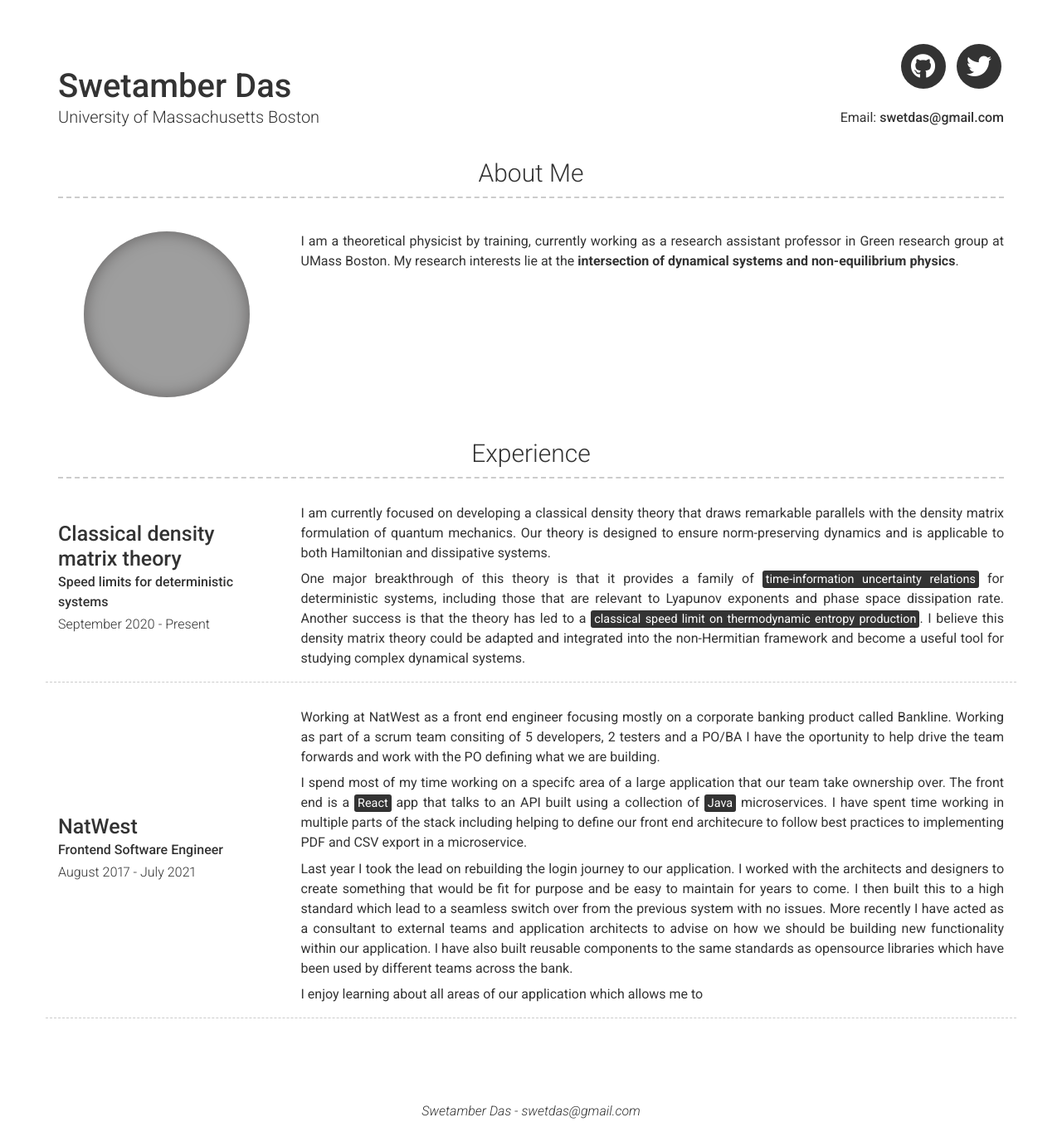
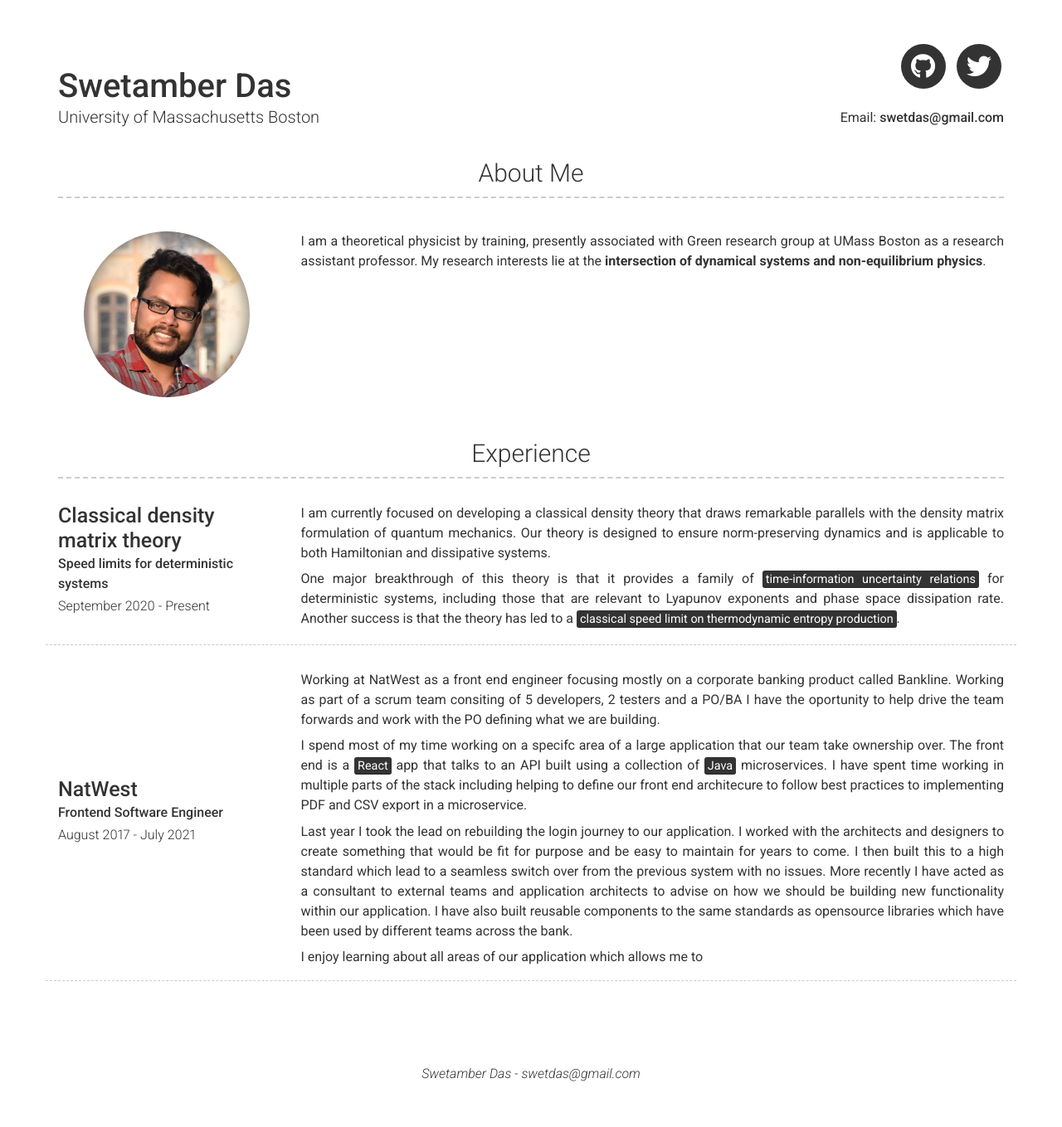
Before and after one commit to SwetamberD/swetamberd.github.io, a Jekyll site: the page built from index.md, in a window 1280 px wide. Shown: the whole page at 83% size. Built offline with Jekyll 4.4.1, drawn with Linux system fonts in a browser that asks for light colours; nearby versions of some CDN libraries; after the commit the page ends 1314 px from its top, so only the background shows below that; grey boxes are pictures that could not be loaded.

Commit message:
about me edits

```diff
--- a/_config.yml
+++ b/_config.yml
@@ -22,11 +22,10 @@ github_username: SwetamberD
 
 # About Section
 # about_title: About Me
-about_profile_image: images/Das_Swet.jpg
+about_profile_image: images/Das_Swet.png
 about_content: |
 
-  I am a theoretical physicist by training, currently working as a research assistant professor in Green research group at UMass Boston. My research interests lie at the **intersection of dynamical systems and non-equilibrium physics**.
-
+  I am a theoretical physicist by training, presently associated with Green research group at UMass Boston as a research assistant professor. My research interests lie at the **intersection of dynamical systems and non-equilibrium physics**.
 
 
 
@@ -43,7 +42,7 @@ content:
         description: |
           I am currently focused on developing a classical density theory that draws remarkable parallels with the density matrix formulation of quantum mechanics. Our theory is designed to ensure norm-preserving dynamics and is applicable to both Hamiltonian and dissipative systems.
 
-          One major breakthrough of this theory is that it provides a family of <mark>time-information uncertainty relations</mark> for deterministic systems, including those that are relevant to Lyapunov exponents and phase space dissipation rate. Another success is that the theory has led to a <mark>classical speed limit on thermodynamic entropy production</mark>. I believe this density matrix theory could be adapted and integrated into the non-Hermitian framework and become a useful tool for studying complex dynamical systems.
+          One major breakthrough of this theory is that it provides a family of <mark>time-information uncertainty relations</mark> for deterministic systems, including those that are relevant to Lyapunov exponents and phase space dissipation rate. Another success is that the theory has led to a <mark>classical speed limit on thermodynamic entropy production</mark>.
 
 
       - layout: left
```
